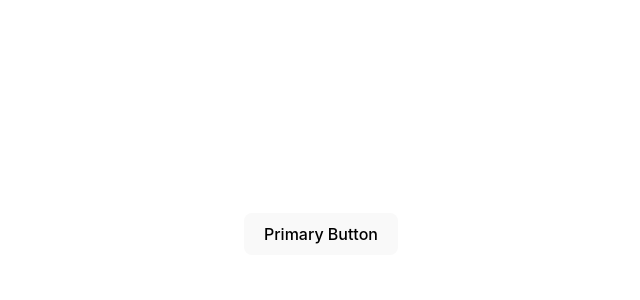
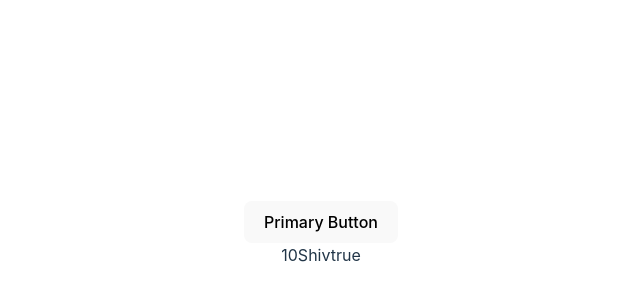
Before and after one commit to D32SSV/react-ts, a React (Vite) app: page / in a window 1280 px wide. Shown: the part 166-466 px from the top of the page, without its empty margins (319-959 px from the left). Built offline with nearby package versions, Linux system fonts and the light colour scheme.

Commit message:
complete lesson 23-using prop from another component

```diff
--- a/src/App.tsx
+++ b/src/App.tsx
@@ -13,6 +13,7 @@ import List from "./components/generics/List";
 import RandomNumber from "./components/restriction/RandomNumber";
 import Toast from "./components/templateLiterals/Toast";
 import CustomButton from "./components/html/Button";
+import PropExport from "./components/html/PropExport";
 
 function App() {
   // const personName = {
@@ -83,6 +84,7 @@ function App() {
         <CustomButton variant="primary" onClick={() => console.log("Clicked")}>
           Primary Button
         </CustomButton>
+        <PropExport msgCount={10} name="Shiv" auth={true} />
       </div>
     </>
   );
--- /dev/null
+++ b/src/components/html/PropExport.tsx
@@ -0,0 +1,8 @@
+import React from "react";
+import Greet from "../Greet";
+
+const PropExport = (prop: React.ComponentProps<typeof Greet>) => {
+  return <div>{prop.msgCount}{prop.name}{(prop.auth).toString()}</div>;
+};
+
+export default PropExport;
```
